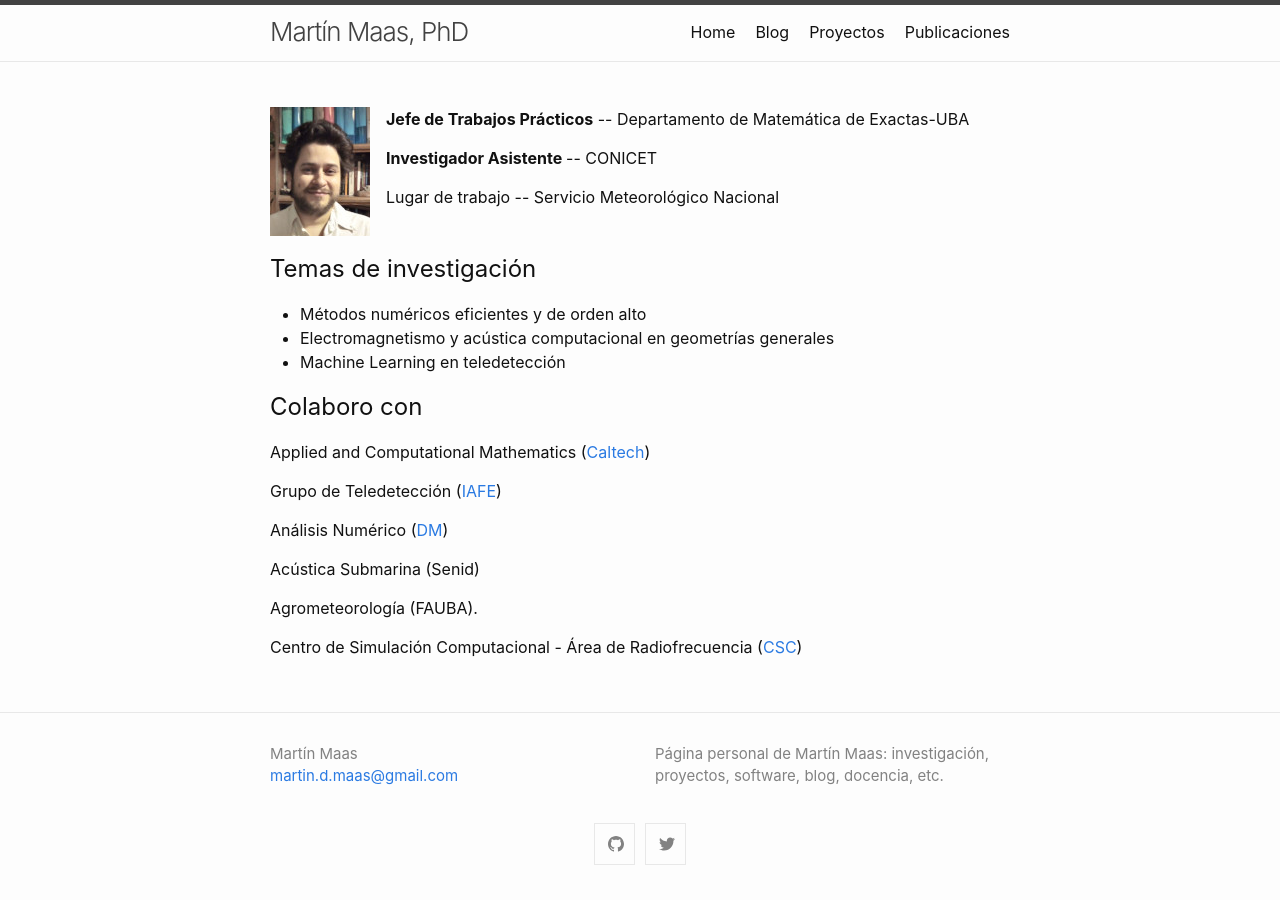
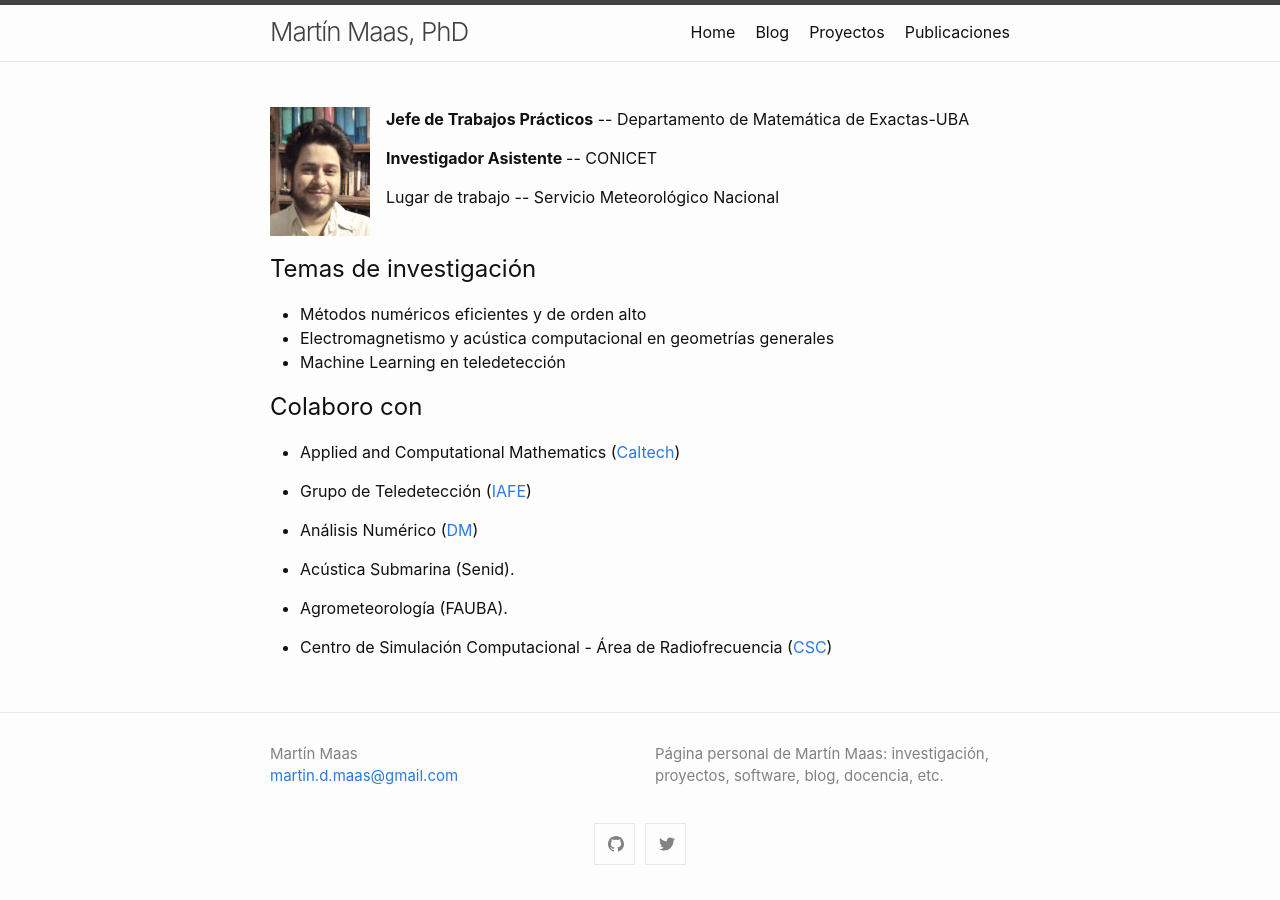
Before and after one commit to mdmaas/mdmaas.github.io, a Jekyll site: the page built from index.md, in a window 1280 px wide. Built offline with Jekyll 4.4.1, drawn with Linux system fonts in a browser that asks for light colours.

```diff
--- a/index.md
+++ b/index.md
@@ -21,14 +21,14 @@ layout: default
 
 ## Colaboro con
 
-<p>Applied and Computational Mathematics (<a href="http://www.its.caltech.edu/~obruno/">Caltech</a>)</p>
+- Applied and Computational Mathematics (<a href="http://www.its.caltech.edu/~obruno/">Caltech</a>)
 
-<p>Grupo de Teledetección (<a href="http://www.iafe.uba.ar/wordpress/">IAFE</a>)</p>
+- Grupo de Teledetección (<a href="http://www.iafe.uba.ar/wordpress/">IAFE</a>)
 
-<p>Análisis Numérico (<a href="http://mate.dm.uba.ar/~rduran/research_group/participants.html">DM</a>) </p>
+- Análisis Numérico (<a href="http://mate.dm.uba.ar/~rduran/research_group/participants.html">DM</a>)
 
-<p>Acústica Submarina (Senid) </p>
+- Acústica Submarina (Senid).
 
-<p>Agrometeorología (FAUBA).</p>
+- Agrometeorología (FAUBA).
 
-<p>Centro de Simulación Computacional - Área de Radiofrecuencia (<a href="http://csc.conicet.gov.ar/">CSC</a>)</p>
+- Centro de Simulación Computacional - Área de Radiofrecuencia (<a href="http://csc.conicet.gov.ar/">CSC</a>)
```
